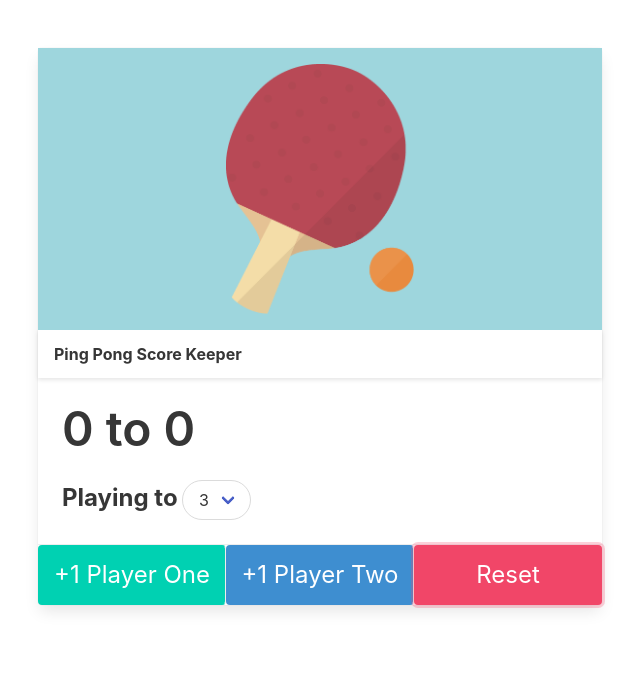
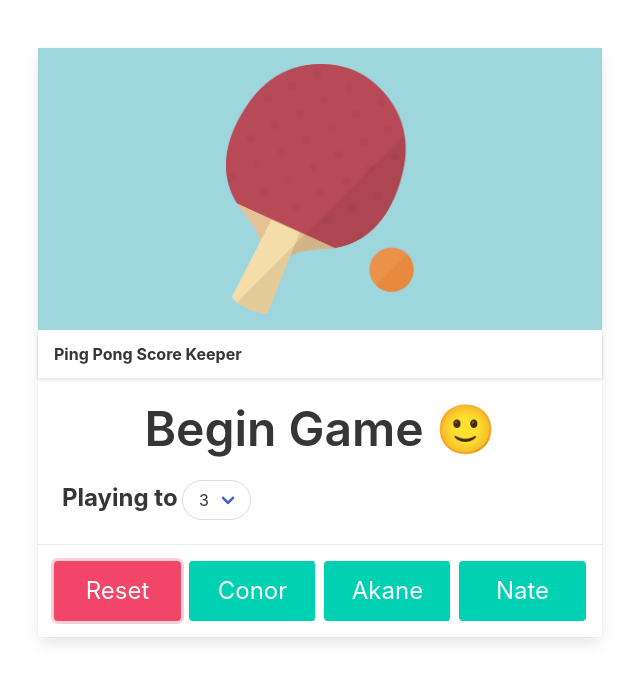
Before and after one commit to akaneknh/scoreKeeper, a plain HTML site: page index.html in a window 1280 px wide. Both pictures are taken after a click on the button "Reset". Shown: the whole page, without its empty margins (320-960 px from the left). Drawn offline with nearby package versions, Linux system fonts and the light colour scheme.

Commit message:
OOP version

```diff
--- a/app.js
+++ b/app.js
@@ -1,60 +1,229 @@
-const p1Button = document.querySelector("#p1Button");
-const p2Button = document.querySelector("#p2Button");
-const resetButton = document.querySelector("#reset");
-const p1Display = document.querySelector("#p1Display");
-const p2Display = document.querySelector("#p2Display");
-const winningScoreSelect =  document.querySelector("#playto");
 
-let p1Score = 0;
-let p2Score = 0;
-let winningScore = 3;
-let isGameOver = false;
+/**
+ * Static GameUtils class - allows us to package up utility functions and values that we can use in our game
+ *
+ * Note: we're using 'static' alot here because we don't need to create instances of GameUtils to make it work
+ * All we want to do his is group values and functions together under a namespace (GameUtils) for use in our app
+ */
+class GameUtils {
+
+    // default values - useful when we need to reset
+    static BTN_CLASSES = ['button', 'is-primary', 'card-footer-item', 'is-large']
+    static SUCCESS = 'has-text-success';
+    static FAIL = 'has-text-danger';
+    static WINNING_SCORE = 3;
+    static ANNOUNCER_TEXT = 'Begin Game 🙂'
+
+    // allows us to load all the elements whenever we want. Important to do this after the dom is loaded
+    static loadElements() {
+        this.resetButton = document.querySelector("#reset");
+        this.winningScoreSelect = document.querySelector("#playto");
+        this.btnFooter = document.querySelector('#btn-footer');
+        this.announcer = document.querySelector('#announcer');
+    }
+
+    /**
+     * get the defaults. Useful when resetting the game
+     * @returns our default values in an object
+     */
+    static getDefaults() {
+        return {
+            BTN_CLASSES: this.BTN_CLASSES,
+            SUCCESS: this.SUCCESS,
+            FAIL: this.FAIL,
+            WINNING_SCORE: this.WINNING_SCORE,
+            ANNOUNCER_TEXT: this.ANNOUNCER_TEXT
+        };
+    }
+
+    /**
+     * creates a button element and binds text content and event handler before returning
+     * @param {*} the buttons text content
+     * @param {*} the buttons click event handler
+     * @returns the button element itself
+     */
+    static generateButton(text, eventHandler) {
+        const btnElement = document.createElement('button')
+
+        btnElement.classList.add(...this.BTN_CLASSES)
+        btnElement.textContent = text
+
+        btnElement.addEventListener('click', eventHandler )
+
+        return btnElement;
+    }
+}
+
+/**
+ * The Player class has all the methods and properties needed for a player in the game
+ */
+class Player {
+
+    name = '';
+    score = 0;
+
+    //each player will have their own button for adding scores in the game
+    button = null;
+
+    /**
+     * The constructor of a class is called when we create an instance of the class
+     * @example
+     * const conor = new Player('Conor')
+     * const akane = new Player('Akane')
+     */
+    constructor(name) {
+        this.name = name;
+    }
+
+    /**
+     * A special static convenience method that we can use to generate Player instances quickly
+     * @param array of strings representing each player name
+     * @returns new instances of players that have the name provided
+     */
+    static CreateMultiple(names) {
+        return names.map(name => new Player(name));
+    }
+
+    addScore() {
+        this.score++;
+    }
+
+    assignPlayerButton(button) {
+        this.button = button;
+    }
+
+    reset() {
+        this.score = 0;
+        this.button.disabled = false;
+    }
+}
+
+/**
+ * The Game class orchestrates everything related to the Game. It is the main class in this progam
+ */
+class Game {
+    gameOver = false;
+    winningScore = GameUtils.WINNING_SCORE;
+    players = [];
+
+    /**
+     * Players are passed to the Game whenever a new game is created
+     * @param an array of Player instances
+     */
+    constructor(players) {
+        this.players = players
+        this.generateGame();
+    }
+
+    /**
+     * Load all elements and set up the game.
+     *
+     * notice how we dynamically generate each player button based on the number of players we have
+     */
+    generateGame() {
+        GameUtils.loadElements()
+
+        for(let player of this.players) {
+            const button = GameUtils.generateButton(player.name, () => this.addPlayerScore(player));
+
+            player.assignPlayerButton(button)
+            GameUtils.btnFooter.appendChild(button)
+        }
+
+        GameUtils.announcer.textContent = GameUtils.ANNOUNCER_TEXT
+        GameUtils.resetButton.addEventListener('click', () => this.resetGame())
+
+        GameUtils.winningScoreSelect.addEventListener('change', (e) => this.setWinningScore(Number(e.target.value)))
+    }
 
 
-p1Button.addEventListener("click", function(){
-  if(!isGameOver){
-    p1Score += 1;
-    if(p1Score == winningScore){
-     isGameOver = true;
-     p1Display.classList.add("has-text-success");
-     p2Display.classList.add("has-text-danger");
-     p1Button.disabled = true;
-     p2Button.disabled = true;
-    };
-    p1Display.textContent = p1Score;
-  }
+    addPlayerScore(currentPlayer) {
+        currentPlayer.addScore();
+        currentPlayer.button.textContent = `${currentPlayer.name} ${currentPlayer.score}`
+        this.checkForWinningScore(currentPlayer)
+    }
 
-})
-p2Button.addEventListener("click", function(){
-  if(!isGameOver){
-    p2Score += 1;
-    if(p2Score == winningScore ){
-     isGameOver = true;
-     p2Display.classList.add("has-text-success");
-     p1Display.classList.add("has-text-danger");
-     p1Button.disabled = true;
-     p2Button.disabled = true;
-    };
-    p2Display.textContent = p2Score;
-  }
+    /**
+     * Check if the player has reached the winning score
+     * if they have - notify all players about winners / losers
+     * @param currentPlayer - instance of Player that clicked the button
+     */
+    checkForWinningScore(currentPlayer) {
+        if(currentPlayer.score === this.winningScore) {
+            this.gameOver = true;
+            this.disableAllPlayerButtons();
 
-})
+            this.notifyWinningPlayer(currentPlayer)
+            this.notifyLosingPlayers(currentPlayer)
+        }
+    }
 
-winningScoreSelect.addEventListener("change", function () {
- winningScore = parseInt(this.value);
- reset();
-})
+    setWinningScore(numberOfGames) {
+        this.winningScore = numberOfGames
+    }
 
-resetButton.addEventListener("click", reset)
+    disableAllPlayerButtons() {
+        this.players.forEach(player => player.button.disabled = true)
+    }
 
-function reset() {
-  isGameOver = false;
-  p1Score = 0;
-  p2Score = 0;
-  p1Display.textContent = 0;
-  p2Display.textContent = 0;
-  p1Display.classList.remove("has-text-success", "has-text-danger");
-  p2Display.classList.remove("has-text-success", "has-text-danger");
-  p1Button.disabled = false;
-  p2Button.disabled = false;
+    notifyLosingPlayers(winningPlayer) {
+        /**
+         * the filter method gets all players that match the condition
+         *
+         * in this case it gets all players that are not the winning player
+         */
+        const otherPlayers = this.players.filter(player => player !== winningPlayer)
+        otherPlayers.forEach(player => player.button.classList.add(GameUtils.FAIL))
+    }
+
+    notifyWinningPlayer(winningPlayer) {
+        announcer.textContent = `${winningPlayer.name} Wins 🏆`
+        announcer.classList.add(GameUtils.SUCCESS)
+    }
+
+    /**
+     * Reset the game (elements and properties) using the defaults that we stored in GameUtils
+     */
+    resetGame() {
+        /**
+         * Here we're using a special syntax called destructring to get all properties on the object returned by the GameUtils.getDefaults() function
+         *
+         * it works for both arrays and objects and makes code a bit cleaner
+         *
+         * @link https://javascript.info/destructuring-assignment#object-destructuring
+         */
+        const {SUCCESS, FAIL, WINNING_SCORE, ANNOUNCER_TEXT} = GameUtils.getDefaults()
+
+        /**
+         * We can also destructure off GameUtils itself to get our elements
+         */
+        const {announcer, winningScoreSelect} = GameUtils
+
+        this.gameOver = false
+        this.players.forEach(player =>{
+            player.reset()
+            player.button.classList.remove(FAIL, SUCCESS)
+            player.button.textContent = player.name
+        })
+
+        announcer.classList.remove(SUCCESS)
+        announcer.textContent = ANNOUNCER_TEXT
+
+        this.winningScore = WINNING_SCORE
+        winningScoreSelect.value = WINNING_SCORE
+    }
+
 }
+//create our game players using our static CreateMultiple convenience method
+const players = Player.CreateMultiple(['Conor', 'Akane', 'Nate'])
+const game = new Game(players)
+
+/**
+ * We can create as many players as we want and the game can handle it.
+ *
+ * Comment the code above and uncomment the code below to see it in action
+ *
+ * Note: has some CSS width issues on the card ;-)
+ */
+//const players = Player.CreateMultiple(['Conor', 'Akane', 'Nate', 'Sara', 'Hugh', 'Paddy'])
+//const game = new Game(players)
--- a/index.html
+++ b/index.html
@@ -27,21 +27,21 @@
           </header>
           <div class="card-content">
             <div class="content">
-              <h1 class="title is-1"><span id="p1Display">0</span> to <span id="p2Display">0</span></h1>
+              <h1 id="announcer" class="title is-1 has-text-centered"></h1>
               <label for="playto" class="label is-large is-inline">Playing to</label>
               <div class="select is-rounded">
                 <select name="" id="playto">
-                  <option value="3">3</option>
-                  <option value="4">4</option>
-                  <option value="5">5</option>
+                  <option value=3>3</option>
+                  <option value=4>4</option>
+                  <option value=5>5</option>
                 </select>
               </div>
 
             </div>
           </div>
-          <footer class="card-footer">
-            <button id="p1Button" class="button is-primary card-footer-item is-large" >+1 Player One</button>
-            <button id="p2Button" class="button is-info card-footer-item is-large">+1 Player Two</button>
+          <footer id="btn-footer" class="card-footer">
+            <!-- <button id="p1Button" class="button is-primary card-footer-item is-large" >+1 Player One</button>
+            <button id="p2Button" class="button is-info card-footer-item is-large">+1 Player Two</button> -->
             <button id="reset" class="button is-danger card-footer-item is-large">Reset</button>
 
           </footer>
--- a/style.css
+++ b/style.css
@@ -5,3 +5,7 @@ img {
 .card-image {
   background-color: #9ED6DD;
 }
+#btn-footer {
+    gap: 0.5rem;
+    padding:  1rem;
+}
```
